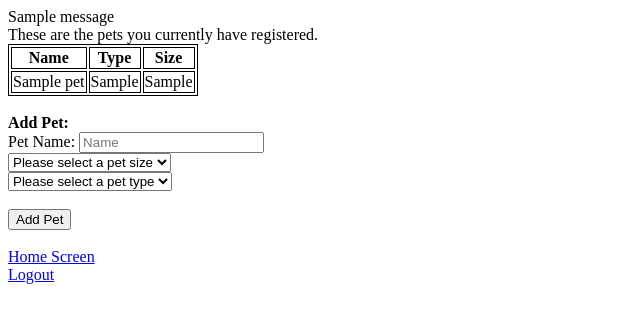
After one commit to maxgrove42/Room.io, a Flask app: page /register_pet in a window 1280 px wide. The commit adds this page. Shown: the top 323 px of the page, without its empty margins (0-640 px from the left). Run offline with Flask 3, Linux system fonts and the light colour scheme; the visitor is signed in with stand-in values (Sample User, id 1); tables that the repository leaves empty or names only in its code hold one stand-in row (values such as "Sample post"); one stand-in notice (Sample message) is shown.

```diff
--- a/main.py
+++ b/main.py
@@ -27,6 +27,8 @@ home_page = '/home'
 logout_page = '/logout'
 search_units_page = '/search_units'
 unit_results_page = '/unit_results'
+register_pet_page = '/register_pet'
+add_pet_page = '/add_pet'
 
 # create a dictionary to store html pages,
 #  so that page name is tied to html page
@@ -37,6 +39,7 @@ html[register_page] = 'register.html'
 html[home_page] = 'home.html'
 html[search_units_page] = 'search_units.html'
 html[unit_results_page] = 'unit_results.html'
+html[register_pet_page] = 'register_pet.html'
 
 
 
@@ -180,6 +183,35 @@ def logout():
     session.pop('first_name') #probably cleaner to deal with first name with a SQL select
     return redirect(start_page)
 
+@app.route(register_pet_page)
+def register_pet():
+    # get current pets for username
+    query = ('SELECT petName, petType, petSize '
+             'FROM Pets '
+             'WHERE username = %s ')
+    cursor = conn.cursor()
+    cursor.execute(query, session['username'])
+    data = cursor.fetchall()
+    return render_template(html[register_pet_page], pets=data)
+
+@app.route(add_pet_page,methods = ['GET', 'POST'])
+def add_pet():
+    try:
+        pet_name = request.form['pet_name']
+        pet_type = request.form['pet_type']
+        pet_size = request.form['pet_size']
+        ins = 'INSERT INTO pets VALUES (%s, %s, %s, %s)'
+        cursor = conn.cursor()
+        cursor.execute(ins, (pet_name, pet_type, pet_size, session['username']))
+        conn.commit()
+        cursor.close()
+        flash('Pet added successfully', 'success')  # Flash the success message
+    except:
+        flash('Unable to add pet. Please try again.' 'warning')
+    finally:
+        return redirect(register_pet_page)
+
+
 # Press the green button in the gutter to run the script.
 if __name__ == "__main__":
     app.secret_key = secret_key
--- a/templates/home.html
+++ b/templates/home.html
@@ -6,8 +6,8 @@
 	<h1>Welcome {{first_name}}</h1>
     <h2>What would you like to do?</hi><br>
 
-<a href="/search_units">Search available units</a>
-<br>
+<a href="/search_units">Search available units</a><br>
+<a href="/register_pet">Register a pet</a><br>
 <a href="/logout">Logout</a>
 
 </body>
--- /dev/null
+++ b/templates/register_pet.html
@@ -0,0 +1,97 @@
+<!DOCTYPE html>
+<html lang="en">
+<head>
+    <meta charset="UTF-8">
+    <meta name="viewport" content="width=device-width, initial-scale=1.0">
+    <title>Add a Pet</title>
+</head>
+<style type="text/css">
+    table, th, td{
+        border: 1px solid black;
+    }
+</style>
+<body>
+    <!-- to display added successfully if added successfully. -->
+    {% with messages = get_flashed_messages(with_categories=true) %}
+            {% if messages %}
+                {% for category, message in messages %}
+                    <div class="alert alert-{{ category }}">
+                        {{ message }}
+                    </div>
+                {% endfor %}
+            {% endif %}
+        {% endwith %}
+
+    <!-- display current pets of username -->
+    {% if pets|length == 0 %}
+        <p> You do not currently have any pets registered. </p>
+    {% else %}
+        These are the pets you currently have registered.
+        <table>
+                <th> Name </th>
+                <th> Type </th>
+                <th> Size </th>
+                {% for pet in pets %}
+                    <tr>
+                        <td>{{pet.petName}}</td>
+                        <td>{{pet.petType}}</td>
+                        <td>{{pet.petSize}}</td>
+                    </tr>
+                {% endfor %}
+            </table><br>
+    {% endif %}
+
+    <b>Add Pet:</b>
+    <form action="/add_pet" method="POST">
+        <label for="pet_name">Pet Name:</label>
+        <input type="text" id="pet_name" name="pet_name" placeholder="Name" required><br>
+
+        <select id="pet_size" name="pet_size" required>
+            <option value="">Please select a pet size</option>
+            <option value="small">Small</option>
+            <option value="medium">Medium</option>
+            <option value="large">Large</option>
+        </select><br>
+
+        <select id="pet_type" name="pet_type" onchange="showCustomInput()" required>
+            <option value="">Please select a pet type</option>
+            <option value="dog">Dog</option>
+            <option value="cat">Cat</option>
+            <option value="fish">Fish</option>
+            <option value="self-describe">Other</option>
+        </select><br>
+        <input type="text" id="custom_pet" name="custom_pet" placeholder="Enter your pet type" style="display:none;">
+
+        <br><input type="submit" value="Add Pet">
+
+        {% if error %}
+            <p class="error"><strong>Error:</strong> {{error}}</p>
+        {% endif %}
+    </form><br>
+
+    <a href="/home">Home Screen</a><br>
+    <a href="/logout">Logout</a>
+
+    <script>
+        //only display the self-describe box if that is selected
+        function showCustomInput() {
+            var selectBox = document.getElementById('pet_type');
+            var userInput = document.getElementById('custom_pet');
+            userInput.style.display = selectBox.value === 'self-describe' ? 'block' : 'none';
+
+            if (selectBox.value !== 'self-describe') {
+                userInput.value = '';
+            }
+        }
+
+        //ensure we change the gender value to self-describe value if that was selected
+        function handleFormSubmit(event) {
+            var selectBox = document.getElementById('pet_type');
+            var userInput = document.getElementById('custom_pet');
+            if (selectBox.value === 'self-describe' && userInput.value) {
+                selectBox.value = userInput.value;
+            }
+        }
+    </script>
+</body>
+</html>
```
